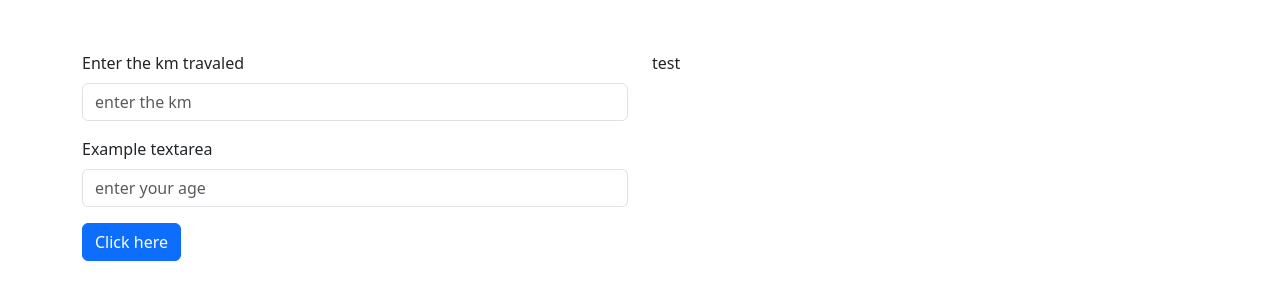
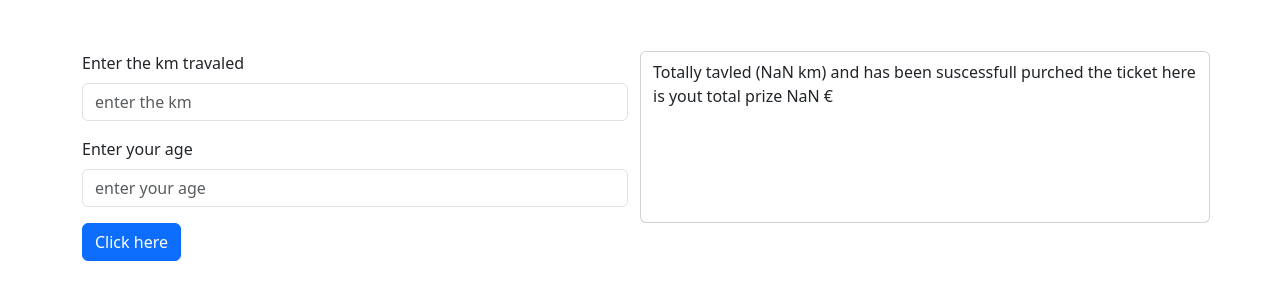
Before and after one commit to seni-z4/-js-biglietto-treno-form, a plain HTML site: page index.html in a window 1280 px wide. Both pictures are taken after a click on the button "Click here". Shown: the part 53-352 px from the top of the page. Drawn offline with nearby package versions, Linux system fonts and the light colour scheme.

Commit message:
feat: the age and km input has been created and the form has been added with the output to the console

```diff
--- a/app.js
+++ b/app.js
@@ -16,6 +16,7 @@ console.log("hello- world");
 const kmInputElement = document.getElementById("km");
 const ageInputElement = document.getElementById("age");
 const buttonSubmit = document.getElementById("submit");
+const ticketElement = document.getElementById("ticket");
 
 console.dir(kmInputElement, ageInputElement);
 
@@ -28,12 +29,19 @@ buttonSubmit.addEventListener("click", function () {
   const km = parseInt(kmInputElement.value);
   const age = parseInt(ageInputElement.value);
 
+  // sconto = 0;
   if (age < 18) {
     sconto = age * 0.2;
   } else if (age > 65) {
     sconto = age * 0.4;
+  } else {
+    sconto = age * 1;
   }
 
   console.log(km, typeof km, age);
   console.log(sconto.toFixed(2));
+
+  ticketElement.innerHTML = `Totally tavled (${km} km) and  has  been suscessfull purched the ticket here is yout total prize ${
+    sconto.toFixed(2) + " &euro;"
+  }`;
 });
--- a/index.html
+++ b/index.html
@@ -28,7 +28,7 @@
               />
             </div>
             <div class="mb-3">
-              <label for="age" class="form-label">Example textarea</label>
+              <label for="age" class="form-label">Enter your age</label>
               <input
                 type="text"
                 class="form-control"
@@ -37,7 +37,10 @@
               />
             </div>
           </div>
-          <div class="col-6">test</div>
+          <div id="ticket" class="col-6 card py-2">
+            online ticket
+            <span>here is your online ticket information</span>
+          </div>
         </div>
 
         <button id="submit" class="btn btn-primary">Click here</button>
```
